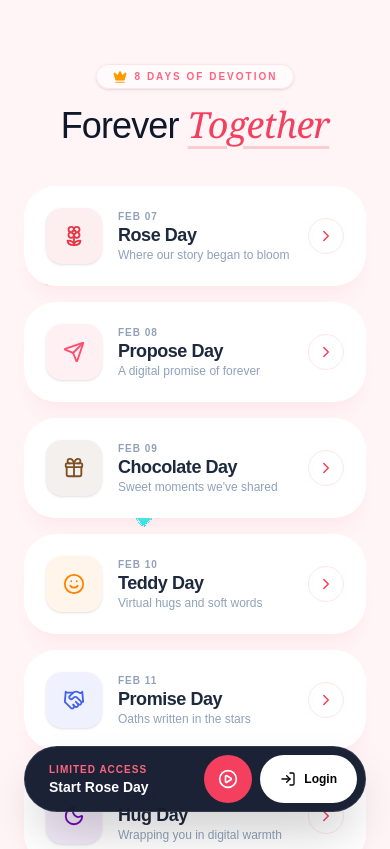
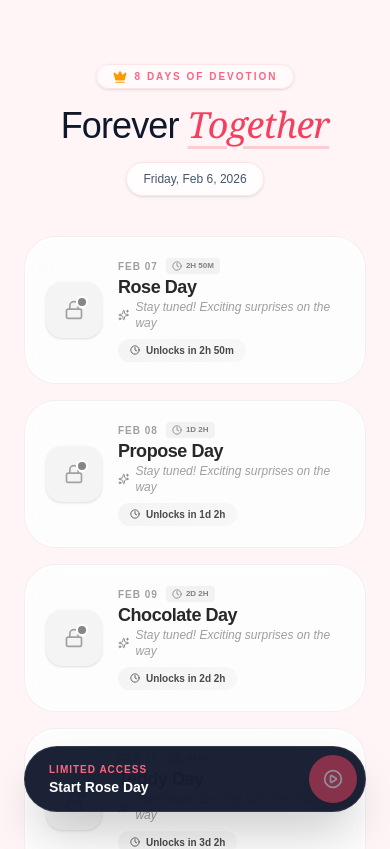
Before and after one commit to GITRUPAG/loveWeb, a Next.js app: page /dashboard in a window 390 px wide. Shown: the top 849 px of the page. Built offline with nearby package versions, Linux system fonts and the light colour scheme; no server answers.

Commit message:
Add preview and dashboard lock!!

```diff
--- a/src/app/dashboard/page.tsx
+++ b/src/app/dashboard/page.tsx
@@ -1,38 +1,73 @@
 "use client";
-import React from 'react';
+import React, { useState, useEffect } from 'react';
 import {
   Lock, Heart, Sparkles, Star, Send, Crown,
-  ChevronRight, Flower2, LogIn, PlayCircle,
-  Gift, Handshake, Moon, Music, Smile
+  ChevronRight, Flower2, PlayCircle,
+  Gift, Handshake, Moon, Music, Smile, Clock
 } from 'lucide-react';
 import { motion, AnimatePresence } from 'framer-motion';
 import { useAuth } from '@/context/AuthContext';
 import { useRouter } from 'next/navigation';
 
-// 📅 THE 8-DAY VALENTINE SCHEDULE
+// 📅 THE 8-DAY VALENTINE SCHEDULE WITH ACTUAL DATES
 const VALENTINE_DAYS = [
-  { id: 1, date: "Feb 07", title: "Rose Day", subtitle: "Where our story began to bloom", icon: <Flower2 size={22} />, color: "#e63946", premium: false },
-  { id: 2, date: "Feb 08", title: "Propose Day", subtitle: "A digital promise of forever", icon: <Send size={22} />, color: "#ff4d6d", premium: false },
-  { id: 3, date: "Feb 09", title: "Chocolate Day", subtitle: "Sweet moments we've shared", icon: <Gift size={22} />, color: "#7f4f24", premium: false},
-  { id: 4, date: "Feb 10", title: "Teddy Day", subtitle: "Virtual hugs and soft words", icon: <Smile size={22} />, color: "#fb8500", premium: false },
-  { id: 5, date: "Feb 11", title: "Promise Day", subtitle: "Oaths written in the stars", icon: <Handshake size={22} />, color: "#4361ee", premium: false },
-  { id: 6, date: "Feb 12", title: "Hug Day", subtitle: "Wrapping you in digital warmth", icon: <Moon size={22} />, color: "#7209b7", premium: false },
-  { id: 7, date: "Feb 13", title: "Kiss Day", subtitle: "The magic of a tender touch", icon: <Music size={22} />, color: "#f72585", premium: false },
-  { id: 8, date: "Feb 14", title: "Valentine's Day", subtitle: "The ultimate cosmic celebration", icon: <Heart size={22} />, color: "#ff002b", premium: false },
+  { id: 1, date: "Feb 07", actualDate: new Date(2026, 1, 7, 0, 0, 0), title: "Rose Day", subtitle: "Where our story began to bloom", icon: <Flower2 size={22} />, color: "#e63946", premium: false },
+  { id: 2, date: "Feb 08", actualDate: new Date(2026, 1, 8, 0, 0, 0), title: "Propose Day", subtitle: "A digital promise of forever", icon: <Send size={22} />, color: "#ff4d6d", premium: false },
+  { id: 3, date: "Feb 09", actualDate: new Date(2026, 1, 9, 0, 0, 0), title: "Chocolate Day", subtitle: "Sweet moments we've shared", icon: <Gift size={22} />, color: "#7f4f24", premium: false},
+  { id: 4, date: "Feb 10", actualDate: new Date(2026, 1, 10, 0, 0, 0), title: "Teddy Day", subtitle: "Virtual hugs and soft words", icon: <Smile size={22} />, color: "#fb8500", premium: false },
+  { id: 5, date: "Feb 11", actualDate: new Date(2026, 1, 11, 0, 0, 0), title: "Promise Day", subtitle: "Oaths written in the stars", icon: <Handshake size={22} />, color: "#4361ee", premium: false },
+  { id: 6, date: "Feb 12", actualDate: new Date(2026, 1, 12, 0, 0, 0), title: "Hug Day", subtitle: "Wrapping you in digital warmth", icon: <Moon size={22} />, color: "#7209b7", premium: false },
+  { id: 7, date: "Feb 13", actualDate: new Date(2026, 1, 13, 0, 0, 0), title: "Kiss Day", subtitle: "The magic of a tender touch", icon: <Music size={22} />, color: "#f72585", premium: false },
+  { id: 8, date: "Feb 14", actualDate: new Date(2026, 1, 14, 0, 0, 0), title: "Valentine's Day", subtitle: "The ultimate cosmic celebration", icon: <Heart size={22} />, color: "#ff002b", premium: false },
 ];
 
 export default function CouplePremiumUI() {
   const { role } = useAuth(); // Assuming roles: "GUEST", "SOLO_LOGGED_IN", "COUPLE_PREMIUM"
   const router = useRouter();
+  const [currentTime, setCurrentTime] = useState(new Date());
 
-  // 🛠️ ACCESS LOGIC
-  // A day is accessible if:
-  // 1. User is PREMIUM (Unlock all)
-  // 2. OR it's Rose Day (Day 1) and user is a Guest/Logged In
+  // Update time every minute to check for unlocks
+  useEffect(() => {
+    const timer = setInterval(() => {
+      setCurrentTime(new Date());
+    }, 60000); // Update every minute
+
+    return () => clearInterval(timer);
+  }, []);
+
+  // 🛠️ TIME-BASED ACCESS LOGIC
   const checkAccessibility = (day: typeof VALENTINE_DAYS[0]) => {
-    if (role === "COUPLE_PREMIUM") return true;
-    if (!day.premium) return true;
-    return false;
+    // Premium users get all days unlocked
+    if (role === "COUPLE_PREMIUM") return { accessible: true, reason: "premium" };
+
+    // Check if the day's unlock time (12 AM) has passed
+    const dayUnlockTime = day.actualDate;
+    const isUnlocked = currentTime >= dayUnlockTime;
+
+    if (isUnlocked) {
+      return { accessible: true, reason: "unlocked" };
+    }
+
+    return { accessible: false, reason: "locked", unlockTime: dayUnlockTime };
+  };
+
+  // Calculate time remaining until unlock
+  const getTimeUntilUnlock = (unlockTime: Date) => {
+    const diff = unlockTime.getTime() - currentTime.getTime();
+
+    if (diff <= 0) return null;
+
+    const days = Math.floor(diff / (1000 * 60 * 60 * 24));
+    const hours = Math.floor((diff % (1000 * 60 * 60 * 24)) / (1000 * 60 * 60));
+    const minutes = Math.floor((diff % (1000 * 60 * 60)) / (1000 * 60));
+
+    if (days > 0) {
+      return `${days}d ${hours}h`;
+    } else if (hours > 0) {
+      return `${hours}h ${minutes}m`;
+    } else {
+      return `${minutes}m`;
+    }
   };
 
   const handleNavigation = (id: number) => {
@@ -83,13 +118,33 @@ export default function CouplePremiumUI() {
           <h1 className="text-4xl md:text-5xl font-light tracking-tight text-slate-900">
             Forever <span className="font-serif italic text-rose-500 underline decoration-rose-200 underline-offset-8">Together</span>
           </h1>
+
+          {/* Current Date Display */}
+          <motion.div
+            initial={{ opacity: 0 }}
+            animate={{ opacity: 1 }}
+            transition={{ delay: 0.3 }}
+            className="mt-4 px-4 py-2 bg-white/80 backdrop-blur-sm rounded-full border border-rose-100 shadow-sm"
+          >
+            <p className="text-xs font-medium text-slate-600">
+              {currentTime.toLocaleDateString('en-US', {
+                weekday: 'long',
+                month: 'short',
+                day: 'numeric',
+                year: 'numeric'
+              })}
+            </p>
+          </motion.div>
         </motion.div>
       </header>
 
       {/* 🃏 VALENTINE WEEK FEED */}
       <div className="px-6 space-y-4 max-w-lg mx-auto">
         {VALENTINE_DAYS.map((day) => {
-          const isAccessible = checkAccessibility(day);
+          const accessInfo = checkAccessibility(day);
+          const timeUntilUnlock = !accessInfo.accessible && accessInfo.unlockTime
+            ? getTimeUntilUnlock(accessInfo.unlockTime)
+            : null;
 
           return (
             <motion.div
@@ -97,43 +152,110 @@ export default function CouplePremiumUI() {
               initial={{ opacity: 0, x: -20 }}
               whileInView={{ opacity: 1, x: 0 }}
               viewport={{ once: true }}
-              onClick={() => isAccessible && handleNavigation(day.id)}
+              onClick={() => accessInfo.accessible && handleNavigation(day.id)}
               className={`group relative p-[1px] rounded-[2rem] transition-all duration-300 ${
-                isAccessible
+                accessInfo.accessible
                 ? 'bg-white shadow-xl shadow-rose-200/20 cursor-pointer active:scale-95'
-                : 'bg-slate-200/50 grayscale opacity-70 pointer-events-none'
+                : 'bg-slate-200/50 grayscale opacity-70'
               }`}
             >
               <div className="bg-white/90 backdrop-blur-sm rounded-[1.9rem] p-5 flex items-center justify-between border border-white">
-                <div className="flex items-center gap-4">
+                <div className="flex items-center gap-4 flex-1">
                   <div
-                    className="w-14 h-14 rounded-2xl flex items-center justify-center shadow-sm"
+                    className="w-14 h-14 rounded-2xl flex items-center justify-center shadow-sm relative"
                     style={{
-                      backgroundColor: isAccessible ? `${day.color}15` : '#f1f5f9',
-                      color: isAccessible ? day.color : '#94a3b8'
+                      backgroundColor: accessInfo.accessible ? `${day.color}15` : '#f1f5f9',
+                      color: accessInfo.accessible ? day.color : '#94a3b8'
                     }}
                   >
-                    {isAccessible ? day.icon : <Lock size={20} />}
+                    {accessInfo.accessible ? (
+                      day.icon
+                    ) : (
+                      <div className="relative">
+                        <Lock size={20} />
+                        {timeUntilUnlock && (
+                          <motion.div
+                            animate={{ scale: [1, 1.1, 1] }}
+                            transition={{ duration: 2, repeat: Infinity }}
+                            className="absolute -top-1 -right-1 w-3 h-3 bg-rose-400 rounded-full border-2 border-white"
+                          />
+                        )}
+                      </div>
+                    )}
                   </div>
 
-                  <div>
-                    <div className="flex items-center gap-2">
+                  <div className="flex-1">
+                    <div className="flex items-center gap-2 mb-0.5">
                       <span className="text-[10px] font-bold tracking-widest text-slate-400 uppercase">{day.date}</span>
-                      {day.premium && role !== "COUPLE_PREMIUM" && (
-                        <span className="text-[8px] bg-rose-100 text-rose-500 px-1.5 py-0.5 rounded font-black uppercase">Premium</span>
+                      {!accessInfo.accessible && (
+                        <span className="text-[8px] bg-amber-100 text-amber-600 px-1.5 py-0.5 rounded font-black uppercase flex items-center gap-1">
+                          <Clock size={10} />
+                          {timeUntilUnlock || 'Locked'}
+                        </span>
                       )}
                     </div>
                     <h3 className="text-lg font-bold text-slate-800 tracking-tight leading-tight">{day.title}</h3>
-                    <p className="text-xs text-slate-400 font-medium">{day.subtitle}</p>
+
+                    {accessInfo.accessible ? (
+                      <p className="text-xs text-slate-400 font-medium">{day.subtitle}</p>
+                    ) : (
+                      <motion.p
+                        initial={{ opacity: 0 }}
+                        animate={{ opacity: 1 }}
+                        className="text-xs text-slate-400 font-medium italic flex items-center gap-1.5"
+                      >
+                        <Sparkles size={12} className="text-rose-400" />
+                        Stay tuned! Exciting surprises on the way
+                      </motion.p>
+                    )}
+
+                    {/* Countdown for locked days */}
+                    {!accessInfo.accessible && timeUntilUnlock && (
+                      <motion.div
+                        initial={{ opacity: 0, y: -5 }}
+                        animate={{ opacity: 1, y: 0 }}
+                        className="mt-2 px-3 py-1 bg-gradient-to-r from-rose-50 to-purple-50 rounded-full inline-block"
+                      >
+                        <p className="text-[10px] font-bold text-rose-600 flex items-center gap-1.5">
+                          <Clock size={10} />
+                          Unlocks in {timeUntilUnlock}
+                        </p>
+                      </motion.div>
+                    )}
                   </div>
                 </div>
 
-                {isAccessible && (
+                {accessInfo.accessible && (
                   <div className="w-9 h-9 rounded-full border border-rose-100 flex items-center justify-center text-rose-500 group-hover:bg-rose-500 group-hover:text-white transition-all">
                     <ChevronRight size={18} />
                   </div>
                 )}
               </div>
+
+              {/* Shimmer effect for locked but soon-to-unlock days */}
+              {!accessInfo.accessible && timeUntilUnlock && (
+                <motion.div
+                  className="absolute inset-0 rounded-[2rem] opacity-0 group-hover:opacity-100 transition-opacity pointer-events-none overflow-hidden"
+                  style={{
+                    background: `linear-gradient(90deg, transparent, ${day.color}15, transparent)`,
+                  }}
+                >
+                  <motion.div
+                    className="absolute inset-0"
+                    animate={{
+                      x: ['-100%', '100%'],
+                    }}
+                    transition={{
+                      duration: 2,
+                      repeat: Infinity,
+                      ease: "linear",
+                    }}
+                    style={{
+                      background: `linear-gradient(90deg, transparent, ${day.color}30, transparent)`,
+                    }}
+                  />
+                </motion.div>
+              )}
             </motion.div>
           );
         })}
@@ -148,18 +270,23 @@ export default function CouplePremiumUI() {
         >
           {role === "GUEST" ? (
             <>
-              <div className="flex flex-col">
+              <div className="flex flex-col flex-1">
                 <span className="text-rose-400 text-[10px] font-black uppercase tracking-widest">Limited Access</span>
                 <span className="text-white text-sm font-bold">Start Rose Day</span>
               </div>
-              <div className="flex gap-2">
-                <button onClick={() => handleNavigation(1)} className="bg-rose-500 text-white h-12 w-12 rounded-full font-bold flex items-center justify-center">
-                  <PlayCircle size={20} />
-                </button>
-                <button onClick={() => router.push('/auth')} className="bg-white text-black h-12 px-5 rounded-full font-bold text-xs flex items-center gap-2">
-                   <LogIn size={16} /> Login
-                </button>
-              </div>
+              <button
+                onClick={() => {
+                  const roseDay = VALENTINE_DAYS[0];
+                  const access = checkAccessibility(roseDay);
+                  if (access.accessible) {
+                    handleNavigation(1);
+                  }
+                }}
+                className="bg-rose-500 text-white h-12 w-12 rounded-full font-bold flex items-center justify-center disabled:opacity-50 disabled:cursor-not-allowed shadow-lg active:scale-95 transition-transform"
+                disabled={!checkAccessibility(VALENTINE_DAYS[0]).accessible}
+              >
+                <PlayCircle size={20} />
+              </button>
             </>
           ) : role === "SOLO_LOGGED_IN" ? (
             <>
@@ -180,6 +307,45 @@ export default function CouplePremiumUI() {
           )}
         </motion.div>
       </div>
+
+      {/* 🎊 UNLOCK NOTIFICATION TOAST (Optional - shows when a new day unlocks) */}
+      <AnimatePresence>
+        {(() => {
+          const justUnlocked = VALENTINE_DAYS.find(day => {
+            const timeSinceUnlock = currentTime.getTime() - day.actualDate.getTime();
+            return timeSinceUnlock > 0 && timeSinceUnlock < 300000; // Within 5 minutes of unlock
+          });
+
+          if (justUnlocked && role !== "COUPLE_PREMIUM") {
+            return (
+              <motion.div
+                initial={{ y: -100, opacity: 0 }}
+                animate={{ y: 0, opacity: 1 }}
+                exit={{ y: -100, opacity: 0 }}
+                className="fixed top-8 left-0 right-0 px-6 z-50 pointer-events-none"
+              >
+                <div className="max-w-md mx-auto bg-white/95 backdrop-blur-xl p-4 rounded-2xl shadow-2xl border-2 border-rose-200">
+                  <div className="flex items-center gap-3">
+                    <motion.div
+                      animate={{ rotate: [0, 10, -10, 0] }}
+                      transition={{ duration: 0.5, repeat: Infinity, repeatDelay: 2 }}
+                      className="w-12 h-12 rounded-xl flex items-center justify-center"
+                      style={{ backgroundColor: `${justUnlocked.color}15`, color: justUnlocked.color }}
+                    >
+                      {justUnlocked.icon}
+                    </motion.div>
+                    <div className="flex-1">
+                      <p className="text-sm font-bold text-slate-800">{justUnlocked.title} Unlocked! 🎉</p>
+                      <p className="text-xs text-slate-500">{justUnlocked.subtitle}</p>
+                    </div>
+                  </div>
+                </div>
+              </motion.div>
+            );
+          }
+          return null;
+        })()}
+      </AnimatePresence>
     </div>
   );
 }
--- a/src/app/layout.tsx
+++ b/src/app/layout.tsx
@@ -3,9 +3,37 @@ import "./globals.css";
 import type { Metadata } from "next";
 
 export const metadata: Metadata = {
-  title: "Two Roses",
-  description: "Share your love story",
-  //charset: "UTF-8",
+  metadataBase: new URL("https://surprise-with-code-d23k2r3ux-gitrupags-projects.vercel.app"),
+
+  title: {
+    default: "Surprise With Code 💖",
+    template: "%s | Surprise With Code",
+  },
+
+  description: "Someone made this for you 💌 Tap to reveal your surprise.",
+
+  openGraph: {
+    title: "Surprise With Code 💖",
+    description: "Someone made this for you 💌 Tap to reveal your surprise.",
+    url: "https://surprise-with-code-d23k2r3ux-gitrupags-projects.vercel.app",
+    siteName: "Surprise With Code",
+    images: [
+      {
+        url: "/og-image.png",
+        width: 1200,
+        height: 630,
+        alt: "Romantic surprise waiting",
+      },
+    ],
+    type: "website",
+  },
+
+  twitter: {
+    card: "summary_large_image",
+    title: "Surprise With Code 💖",
+    description: "Someone made this for you 💌 Tap to reveal your surprise.",
+    images: ["/og-image.png"],
+  },
 };
 
 export default function RootLayout({
@@ -15,15 +43,8 @@ export default function RootLayout({
 }) {
   return (
     <html lang="en">
-      <head>
-        <meta charSet="UTF-8" />
-        <meta name="viewport" content="width=device-width, initial-scale=1" />
-      </head>
       <body>
-        {/* Everything inside the body now has access to Auth */}
-        <AuthProvider>
-          {children}
-        </AuthProvider>
+        <AuthProvider>{children}</AuthProvider>
       </body>
     </html>
   );
```
Also changed, not shown: src/app/games/day1/rose-picker/invite/[id]/page.tsx (+41 -7 lines), 1 other file (tests, documents, lock files or other folders).
